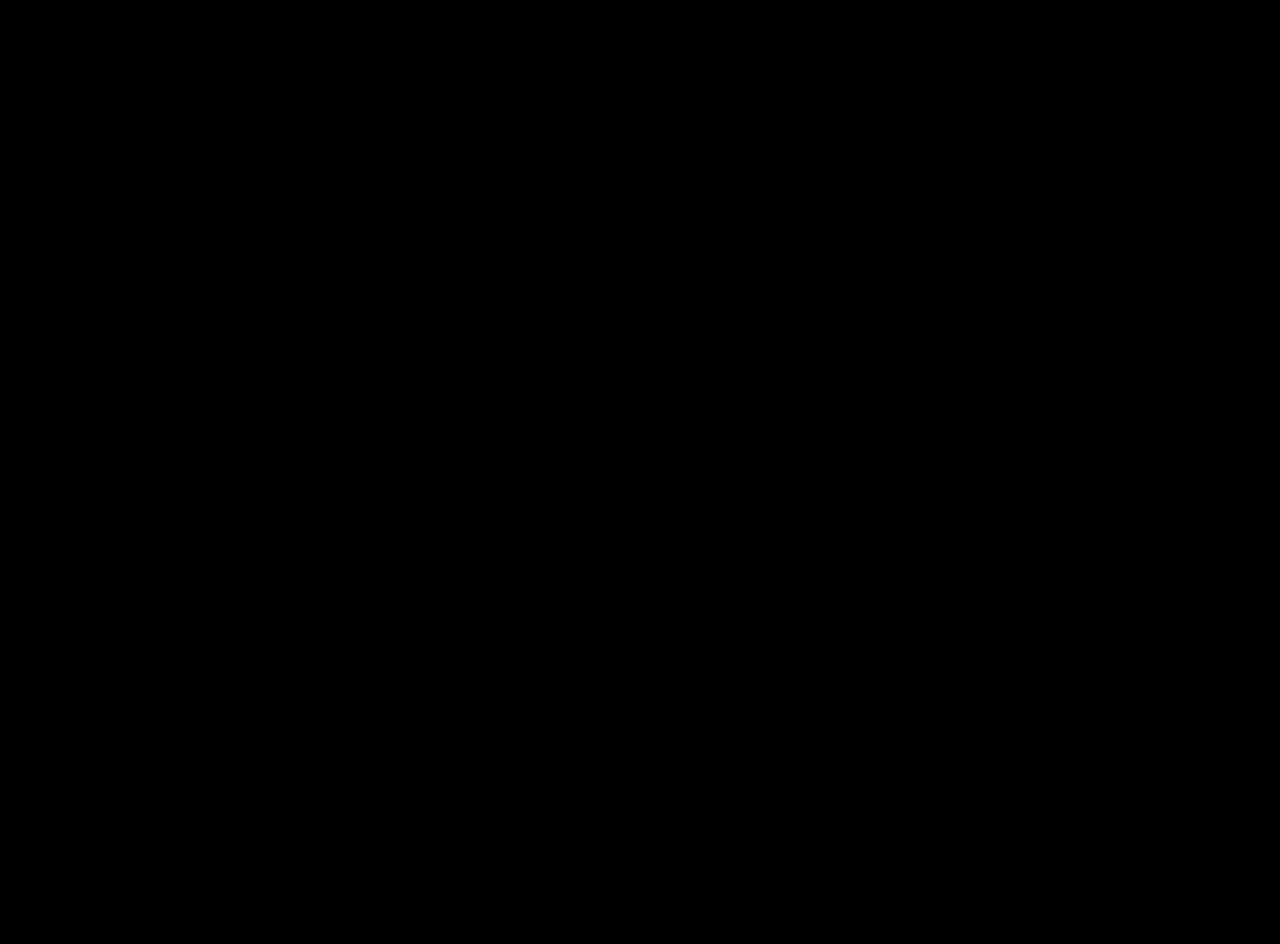
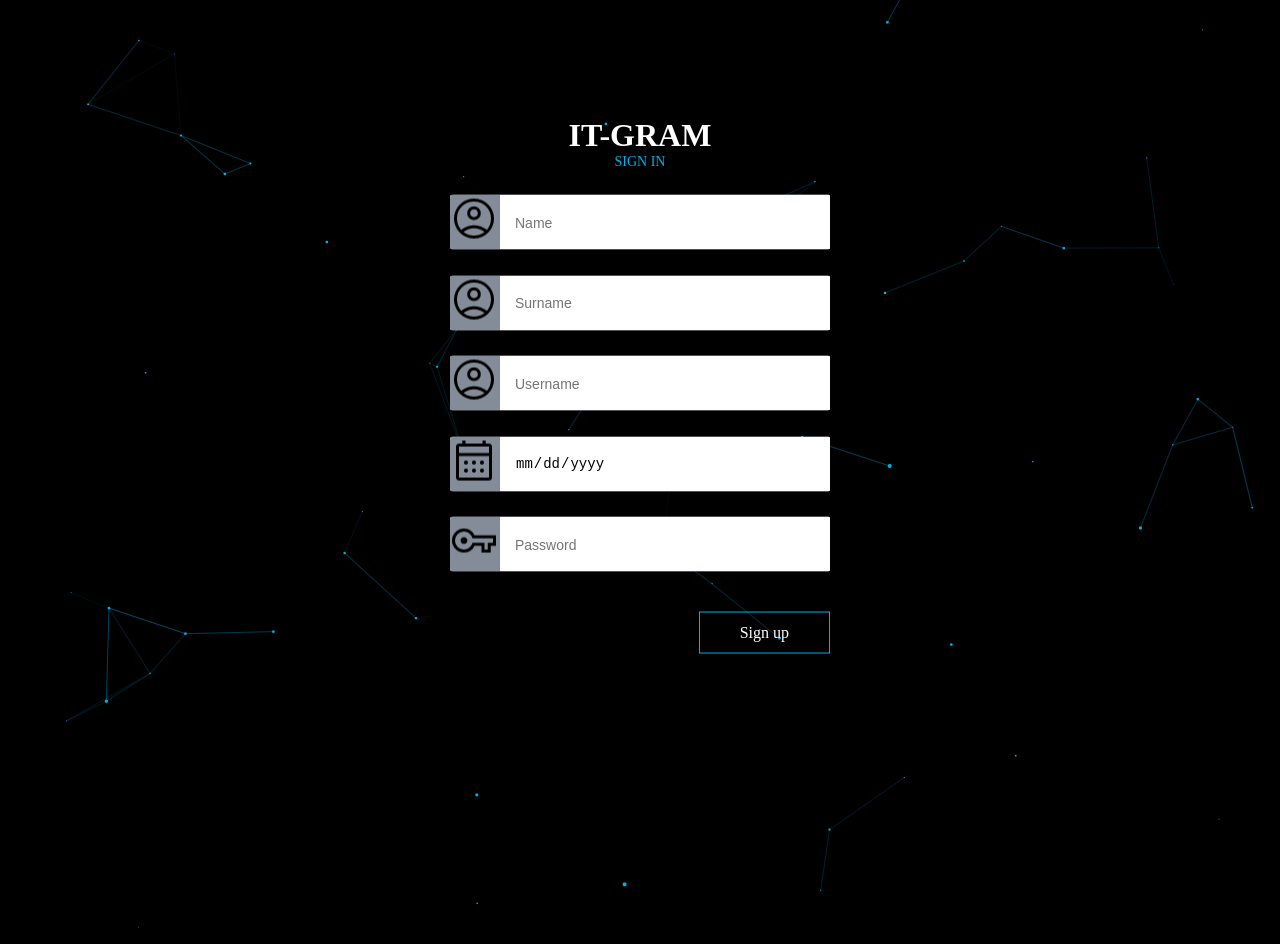
Before and after one commit to andricmilos/socijalni-client, a React (Vite) app: page /SignUp in a window 1280 px wide. Before the commit this address had no page. Shown: the top 944 px of the page. Before the commit the page ends 800 px from the top, so only its background shows below. Built offline with nearby package versions, Linux system fonts and the light colour scheme.

Commit message:
Zapocet signup

```diff
--- a/src/App.jsx
+++ b/src/App.jsx
@@ -3,6 +3,7 @@ import Navigation from "./components/Navigation"
 import { BrowserRouter, Routes, Route } from "react-router-dom";
 import PocetnaStranica from './components/PocetnaStranica'
 import Login from './components/Login'
+import SignUp from './components/SignUp'
 function App() {
   return (<>
       <BrowserRouter>
@@ -13,6 +14,7 @@ function App() {
             </>}>
           </Route>
           <Route path="/login" element={<Login />}></Route>
+          <Route path="/SignUp" element={<SignUp />}></Route>
         </Routes>
       </BrowserRouter>
     </>
--- a/src/components/Login.jsx
+++ b/src/components/Login.jsx
@@ -11,7 +11,7 @@ export default function Login(){
             <div className="title">
                 IT-gram
                 <span>
-                    Sign in
+                    Login
                 </span>
             </div>
             <div className="sign-in-basic">
@@ -36,7 +36,7 @@ export default function Login(){
                 </div>
                 <div className="landing-form-actions">
                     <div className="btn-medium">
-                        Sign in
+                        Login
                         <div className="inline-loader"></div>
                     </div>
                 </div>
--- /dev/null
+++ b/src/components/SignUp.jsx
@@ -0,0 +1,79 @@
+import "../styles/SignUp.css"
+import Image from "../assets/pozadinaNova.png"
+import Image2 from "../assets/account.png"
+import Image3 from "../assets/key.png"
+import Image4 from "../assets/calendar.png"
+// import Image4 from "./"
+// import Image5 from "./"
+// import Image6 from "./"
+export default function Login(){
+    return(<>
+        <div className="pozadina">
+            <img src={Image} alt="" />
+        </div>
+        <div className="landing-form">
+            <div className="title">
+                IT-gram
+                <span>
+                    Sign in
+                </span>
+            </div>
+            <div className="sign-in-basic">
+                <div className="landing-form-row">
+                    <div className="input-wrapper">
+                        <input type="text" name="ime" placeholder="Name"  />
+                        <div className="input-pre">
+                            <img src={Image2} alt="" />
+                        </div>
+                    </div>
+                </div>
+            </div>
+            <div className="sign-in-basic">
+                <div className="landing-form-row">
+                    <div className="input-wrapper">
+                        <input type="text" name="prezime" placeholder="Surname"  />
+                        <div className="input-pre">
+                            <img src={Image2} alt="" />
+                        </div>
+                    </div>
+                </div>
+            </div>
+            <div className="sign-in-basic">
+                <div className="landing-form-row">
+                    <div className="input-wrapper">
+                        <input type="text" name="username" placeholder="Username"  />
+                        <div className="input-pre">
+                            <img src={Image2} alt="" />
+                        </div>
+                    </div>
+                </div>
+            </div>
+            <div className="sign-in-basic">
+                <div className="landing-form-row">
+                    <div className="input-wrapper">
+                        <input type="date" name="datum_rodjenja" />
+                        <div className="input-pre">
+                            <img src={Image4} alt="" />
+                        </div>
+                    </div>
+                </div>
+            </div>
+            <div className="sign-in-basic">
+                <div className="landing-form-row">
+                    <div className="input-wrapper">
+                        <input type="password" name="password" placeholder="Password"  />
+                        <div className="input-pre">
+                            <img src={Image3} alt="" />
+                        </div>
+                    </div>
+                </div>
+                <div className="landing-form-actions">
+                    <div className="btn-medium">
+                        Sign up
+                        <div className="inline-loader"></div>
+                    </div>
+                </div>
+            </div>
+        </div>
+    </>)
+}
```
Also changed, not shown: src/assets/calendar.png (added), src/styles/SignUp.css (added).
